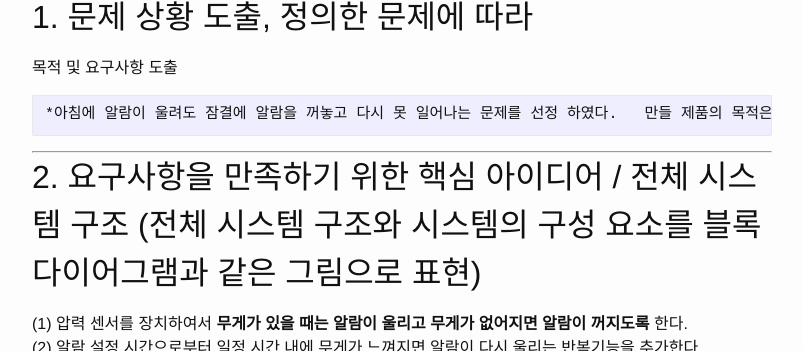
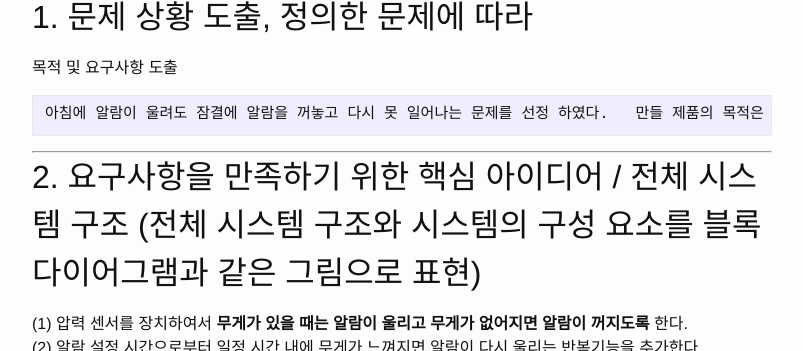
Before and after one commit to mkdhsi/mkdhsi.github.io, a Jekyll site: the page built from _posts/2016-06-13-hello.markdown, in a window 1280 px wide and 900 px high, scrolled down 904 px, cut to the strip 154-505 px from the top of the window. Shown: the whole strip, without its empty margins (238-1041 px from the left). Built offline with Jekyll 4.4.1, drawn with Linux system fonts in a browser that asks for light colours.

```diff
--- a/_posts/2016-06-13-hello.markdown
+++ b/_posts/2016-06-13-hello.markdown
@@ -43,7 +43,7 @@ categories: jekyll update
 ## 1. 문제 상황 도출, 정의한 문제에 따라
 목적 및 요구사항 도출
 
-	*아침에 알람이 울려도 잠결에 알람을 꺼놓고 다시 못 일어나는 문제를 선정 하였다.
+	아침에 알람이 울려도 잠결에 알람을 꺼놓고 다시 못 일어나는 문제를 선정 하였다.
 만들 제품의 목적은 **알람이 울려도 다시 잠드는 것을 방지하도록 하는 것**이다.
 손쉽게 알람을 끄지 못하게 하는 것을 요구 사항으로 정한다.
 
```
